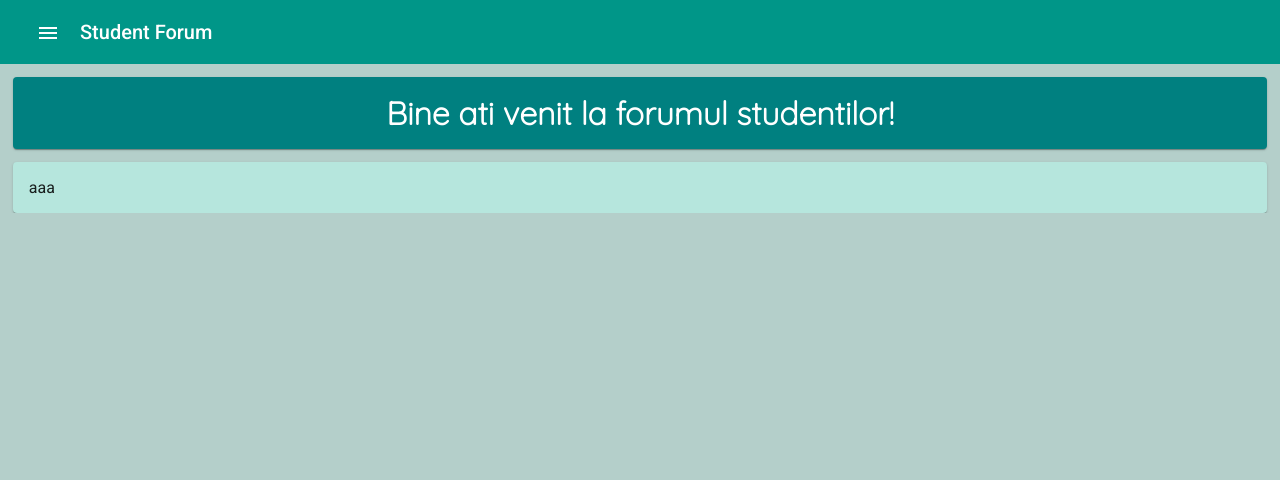
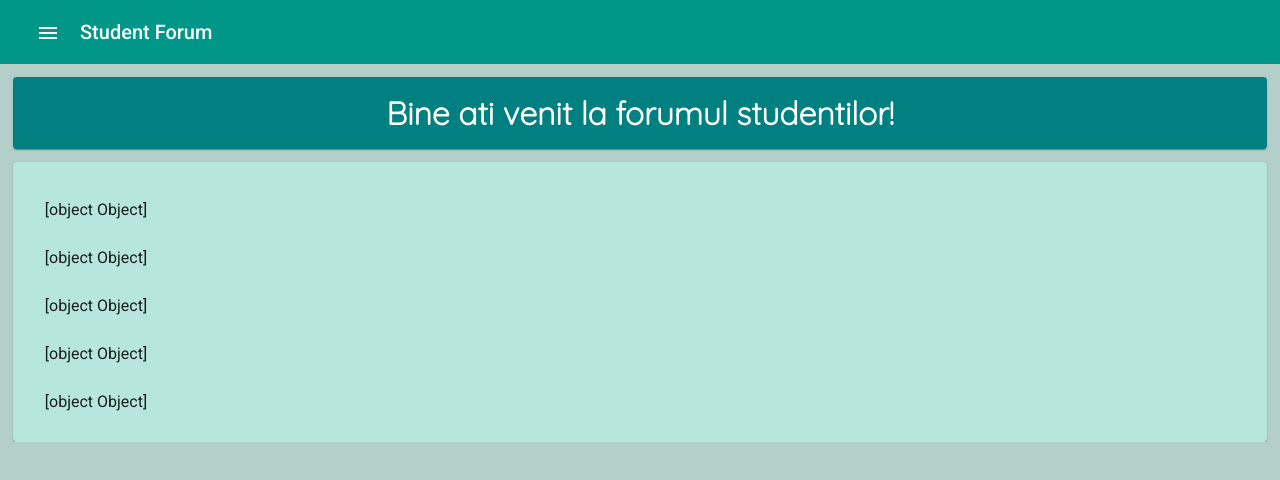
Before and after one commit to David-Nevezi-Strango/TW-Forum, an Angular app in the folder frontend/TW-Forum/: page / in a window 1280 px wide. Shown: the top 480 px of the page. Built offline with nearby package versions, Linux system fonts and the light colour scheme.

Commit message:
Tag list

```diff
--- a/frontend/TW-Forum/src/app/home/home.component.html
+++ b/frontend/TW-Forum/src/app/home/home.component.html
@@ -8,5 +8,5 @@
         <h1>Bine ati venit la forumul studentilor!</h1>
     </mat-card>
 
-    <mat-card class="listcontainer">aaa</mat-card>
+    <app-tag></app-tag>
 </body>
--- a/frontend/TW-Forum/src/app/home/home.component.scss
+++ b/frontend/TW-Forum/src/app/home/home.component.scss
@@ -12,9 +12,3 @@
 body{
     background-color: #B4CFCA;
 }
-
-.listcontainer{
-    background-color:#b6e6dd;
-    margin-left: 1%;
-    margin-right:1%
-}
--- /dev/null
+++ b/frontend/TW-Forum/src/app/tag/tag.component.html
@@ -0,0 +1,8 @@
+<mat-card class="listcontainer">
+    <mat-selection-list [multiple]="false">
+        <mat-list-option *ngFor="let tag of tags" [value]="tag">
+            {{tag}}
+        </mat-list-option>
+    </mat-selection-list>
+
+</mat-card>
--- /dev/null
+++ b/frontend/TW-Forum/src/app/tag/tag.component.scss
@@ -0,0 +1,5 @@
+.listcontainer{
+    background-color:#b6e6dd;
+    margin-left: 1%;
+    margin-right:1%
+}
--- /dev/null
+++ b/frontend/TW-Forum/src/app/tag/tag.component.ts
@@ -0,0 +1,24 @@
+import { Component, OnInit } from '@angular/core';
+import { TagService } from '../services/tag.service';
+import { Tag } from 'src/tag';
+
+@Component({
+  selector: 'app-tag',
+  templateUrl: './tag.component.html',
+  styleUrls: ['./tag.component.scss']
+})
+export class TagComponent implements OnInit {
+
+  constructor(private tagService:TagService) { }
+
+  tags:Tag[]=[]
+
+  ngOnInit(): void {
+    this.getTags();
+  }
+
+  getTags(){
+    this.tags=this.tagService.getTags();
+  }
+
+}
```
Also changed, not shown: frontend/TW-Forum/src/app/app.module.ts (+7 -3 lines), 1 other file (tests, documents, lock files or other folders).
